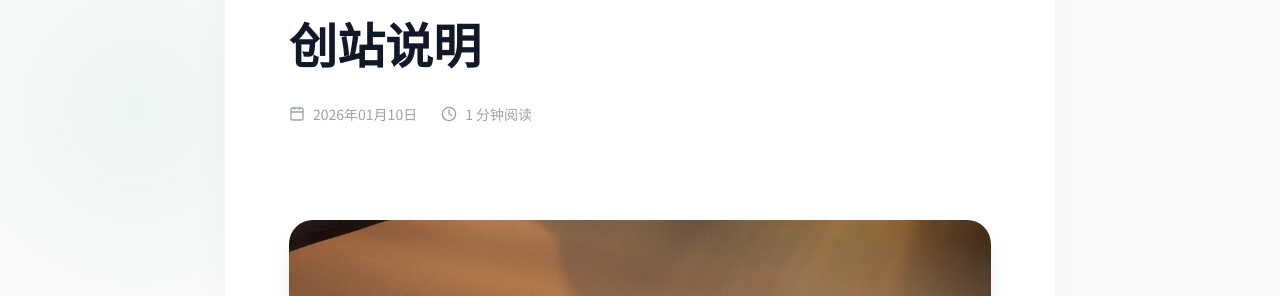
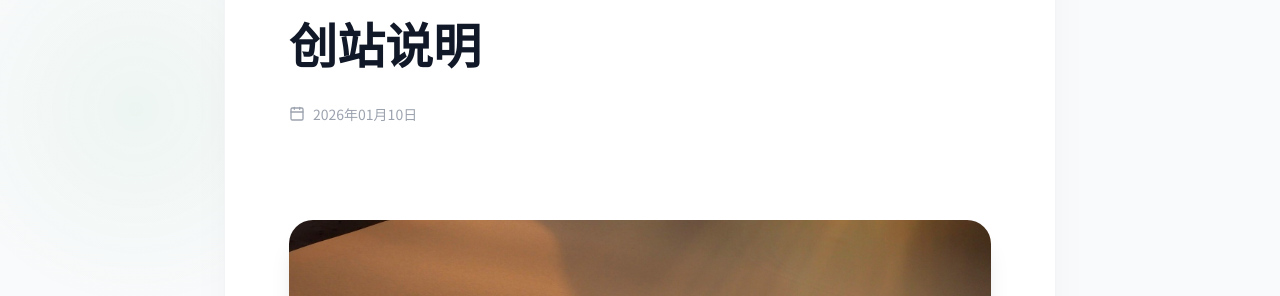
Before and after one commit to whydoIneedaname-cyber/whydoIneedaname-cyber.github.io, a Jekyll site: the page built from _posts/2026-01-10-创站说明.md, in a window 1280 px wide. Shown: the part 181-477 px from the top of the page. Built offline with Jekyll 4.4.1, drawn with Linux system fonts in a browser that asks for light colours; nearby versions of some CDN libraries.

Commit message:
Update post.html

```diff
--- a/_layouts/post.html
+++ b/_layouts/post.html
@@ -100,7 +100,6 @@
                 <h1 class="text-4xl md:text-5xl font-bold text-gray-900 dark:text-white mb-8 leading-[1.2]">{{ page.title }}</h1>
                 <div class="flex items-center gap-6 text-gray-400 text-sm mb-8">
                     <div class="flex items-center"><i data-lucide="calendar" class="w-4 h-4 mr-2"></i>{{ page.date | date: "%Y年%m月%d日" }}</div>
-                    <div class="flex items-center"><i data-lucide="clock" class="w-4 h-4 mr-2"></i>{{ content | number_of_words | divided_by: 200 | plus: 1 }} 分钟阅读</div>
                 </div>
             </header>
 
```
